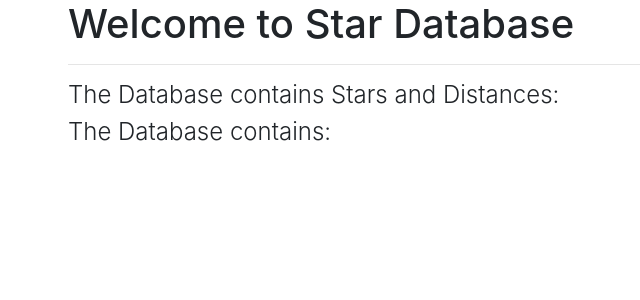
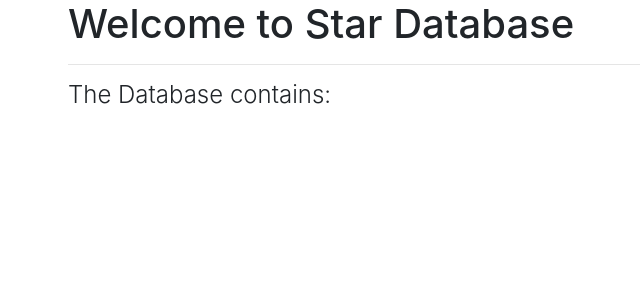
Before and after one commit to ahmadsaad58/MongoDB-WebApp, a Flask app: page / in a window 1280 px wide. Shown: the part 56-356 px from the top of the page, without its empty margins (17-657 px from the left). Run offline with Flask 2, Linux system fonts and the light colour scheme; data that the repository does not hold is empty; parts of the project's set-up code (start-up, migrations or seed data) failed here and were passed over; some libraries are stand-ins or nearby versions.

Commit message:
final touches

```diff
--- a/templates/home.html
+++ b/templates/home.html
@@ -3,8 +3,6 @@
 {% block body %}
 <h1 class="display">Welcome to Star Database</h1>
 <hr>
-<h4 class="font-weight-light"> The Database contains Stars and Distances: </h4>
-
 {% include 'includes/_allstars.html' %}
 
 {% endblock %}
```
